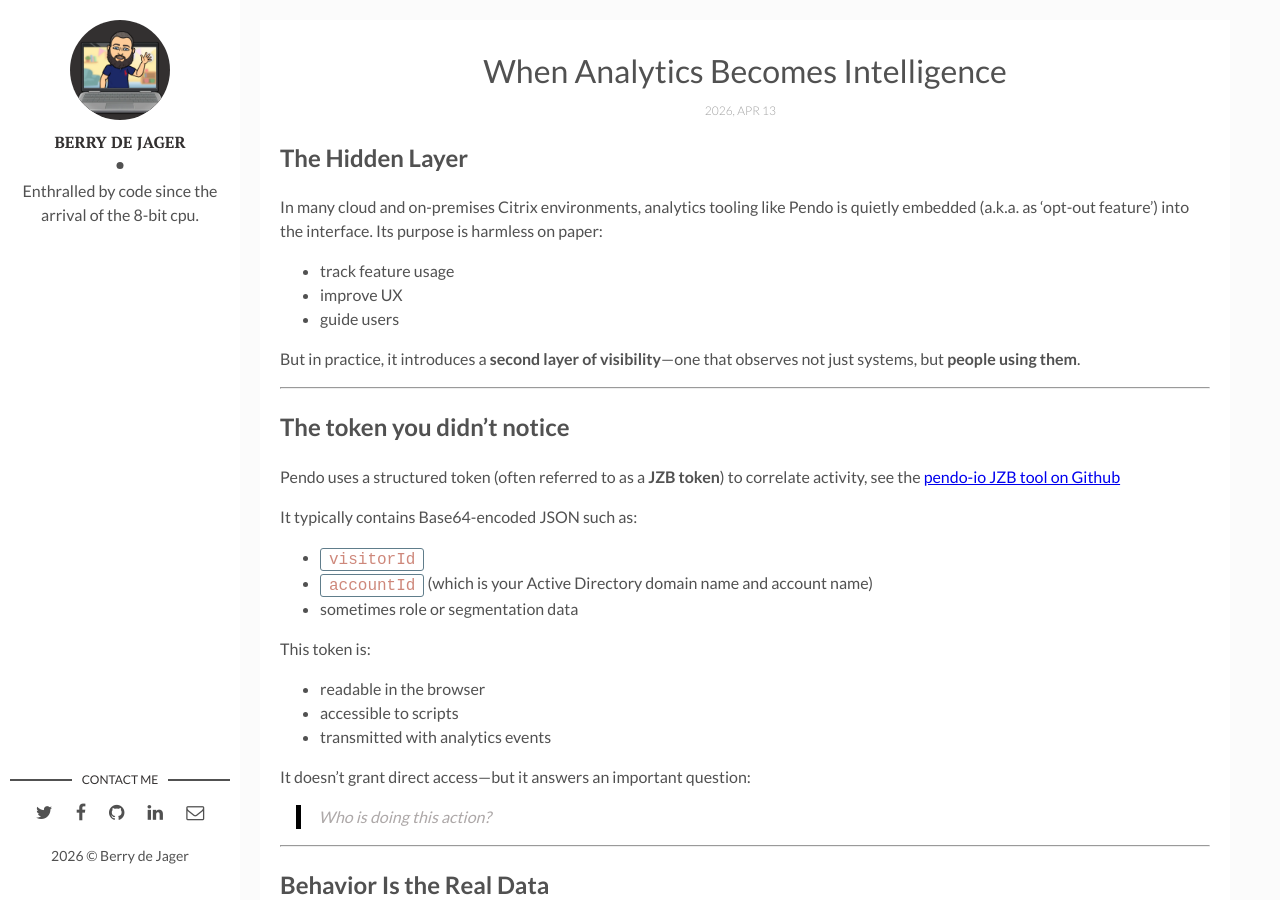
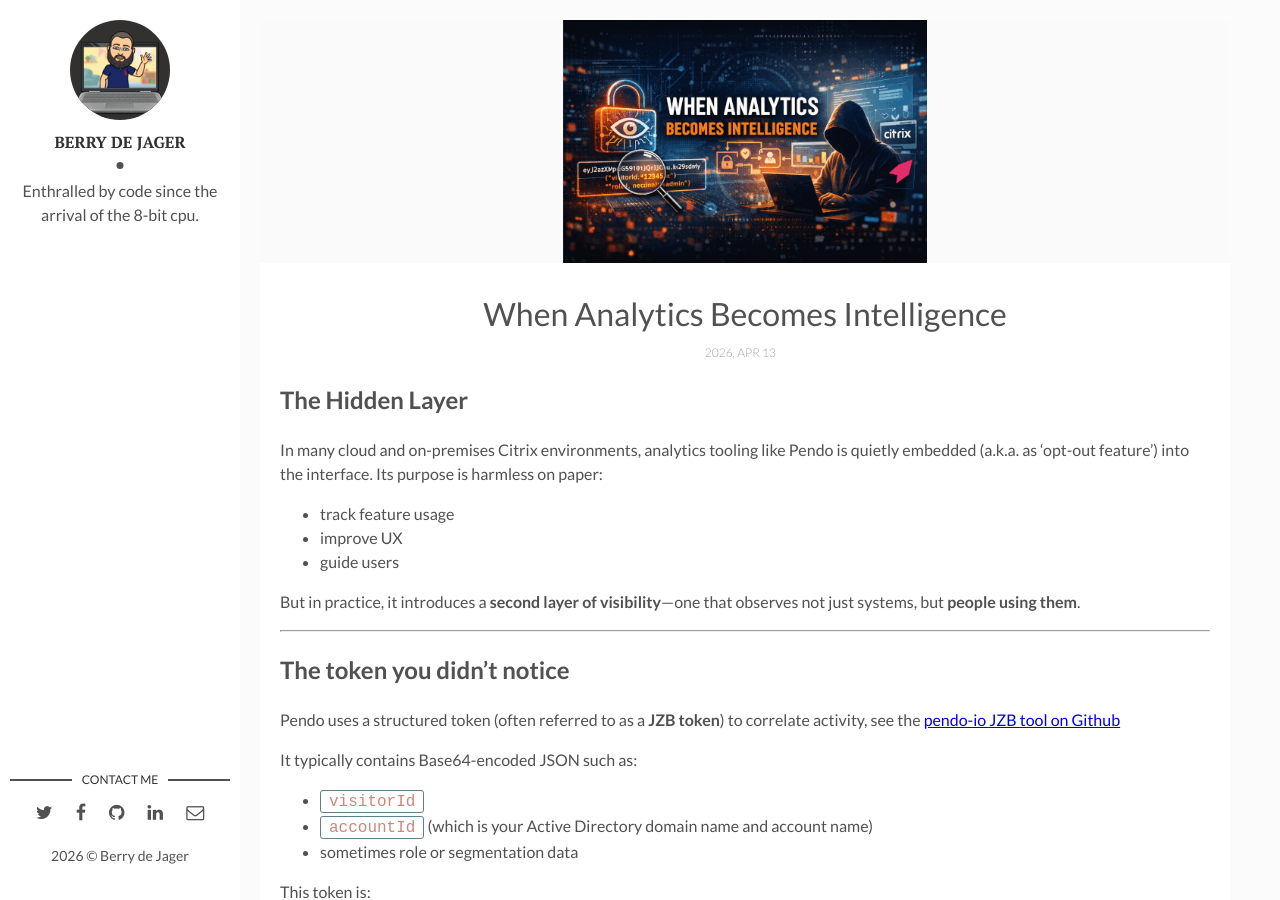
Before and after one commit to berrydejager/code, a Jekyll site: the page built from _posts/2026-04-13-Citrix-Pendo-and-its-hidden-risks.markdown, in a window 1280 px wide and 900 px high. Built offline with Jekyll 4.4.1, drawn with Linux system fonts in a browser that asks for light colours.

Commit message:
Added citrix-pendo-risks image
added image

```diff
--- a/_posts/2026-04-13-Citrix-Pendo-and-its-hidden-risks.markdown
+++ b/_posts/2026-04-13-Citrix-Pendo-and-its-hidden-risks.markdown
@@ -3,6 +3,7 @@
 title: When Analytics Becomes Intelligence
 date: 2026-04-13 13:37:00 +0100
 description: Citrix usage tracking by Pendo.io and its hidden risks
+img: header/citrix-pendo-risks.gif
 tags: [citrix, pendo, analytics, social-engineering, privacy]
 ---
 
```
Also changed, not shown: assets/img/header/citrix-pendo-risks.gif (added).
